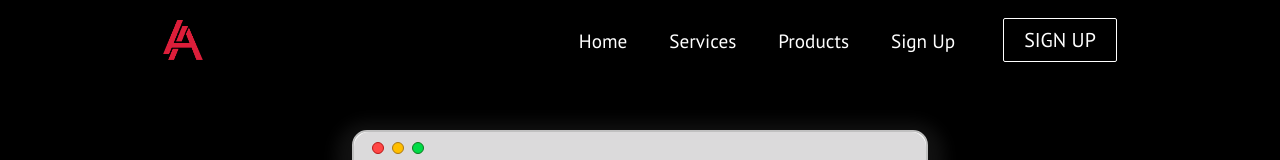
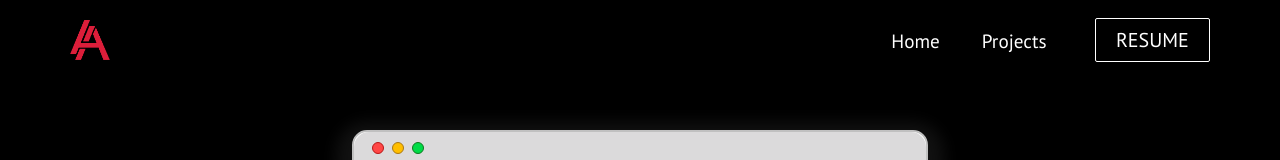
Before and after one commit to ansafakhtar/portfolio-v2, a React (Vite) app: page / in a window 1280 px wide. Shown: the top 160 px of the page. Built offline with nearby package versions, Linux system fonts and the light colour scheme; the HTML template or start-up script is replaced by a standard one.

Commit message:
Resume download functionality added

```diff
--- a/src/components/NavBar/NavBar.css
+++ b/src/components/NavBar/NavBar.css
@@ -9,14 +9,15 @@
     position: sticky;
     top: 0;
     z-index: 999;
+    width: 100%;
   }
 
   .navbar-container {
     display: flex;
-    justify-content: center;
+    justify-content: space-around;
     align-items: center;
     height: 80px;
-    max-width: 1500px;
+    width: 100%;
   }
 
   .navbar-logo {
@@ -47,9 +48,9 @@
     grid-gap: 10px;
     list-style: none;
     text-align: center;
-    width: 60vw;
+    width: 65vw;
     justify-content: end;
-    margin-right: 2rem;
+    margin-right: -8rem;
   }
 
   .nav-item {
--- a/src/components/NavBar/NavBar.jsx
+++ b/src/components/NavBar/NavBar.jsx
@@ -1,5 +1,4 @@
 import {useState,useEffect} from 'react';
-import {Link} from 'react-router-dom';
 import  {Button}  from '../Button/Button';
 import './Navbar.css';
 
@@ -22,42 +21,47 @@ useEffect(() => {
     showButton();
 },[]);
 
+    const onButtonClick = () => {
+             fetch("resume.pdf").then((response) => {
+            response.blob().then((blob) => {
+                // Creating new object of PDF file
+                const fileURL =
+                    window.URL.createObjectURL(blob);
+                // Setting various property values
+                let alink = document.createElement("a");
+                alink.href = fileURL;
+                alink.download = "resume.pdf";
+                alink.click();
+            });
+        });
+    };
+
 window.addEventListener('resize', showButton);
 
     return (
         <>
             <nav className="navbar">
                 <div className="navbar-container">
-                    <Link to="/" className="navbar-logo" onClick={closeMobileMenu}>
-
+                    <a href="#root" className='navbar-logo' onClick={closeMobileMenu}>
                         <img className="nav-logo" alt='Nav Logo' src="/nav-logo.png"/>
-                    </Link>
+                        </a>
                     <div className="menu-icon" onClick={handleClick}>
-                        <i className={click ? 'fas fa-times' : 'fas fa-bars'} />
+                        <i className={click ? 'fa fa-times' : 'fa fa-bars'} />
                     </div>
                     <ul className={click ? 'nav-menu active' : 'nav-menu'}>
                     <li className='nav-item'>
-                        <Link to='/' className='nav-links' onClick={closeMobileMenu}>
-                        Home
+                        <a href="#root" className='nav-links' onClick={closeMobileMenu}>Home</a>
+                    </li>
+                    {/* <li className='nav-item'>
+                        <Link to='/contact' className='nav-links' onClick={closeMobileMenu}>
+                        Contact
                         </Link>
-                    </li>
+                    </li> */}
                     <li className='nav-item'>
-                        <Link to='/services' className='nav-links' onClick={closeMobileMenu}>
-                        Services
-                        </Link>
-                    </li>
-                    <li className='nav-item'>
-                        <Link to='/products' className='nav-links' onClick={closeMobileMenu}>
-                        Products
-                        </Link>
-                    </li>
-                    <li className='nav-item'>
-                        <Link to='/sign-up' className='nav-links' onClick={closeMobileMenu}>
-                        Sign Up
-                        </Link>
+                        <a href="#project-cards" className='nav-links' onClick={closeMobileMenu}>Projects</a>
                     </li>
                     </ul>
-                    {button && <Button buttonStyle='btn--outline'>SIGN UP</Button>}
+                    {button && <Button buttonStyle='btn--outline' onClick={onButtonClick}>RESUME</Button>}
                 </div>
             </nav>
         </>
```
Also changed, not shown: 1 other file (tests, documents, lock files or other folders).
